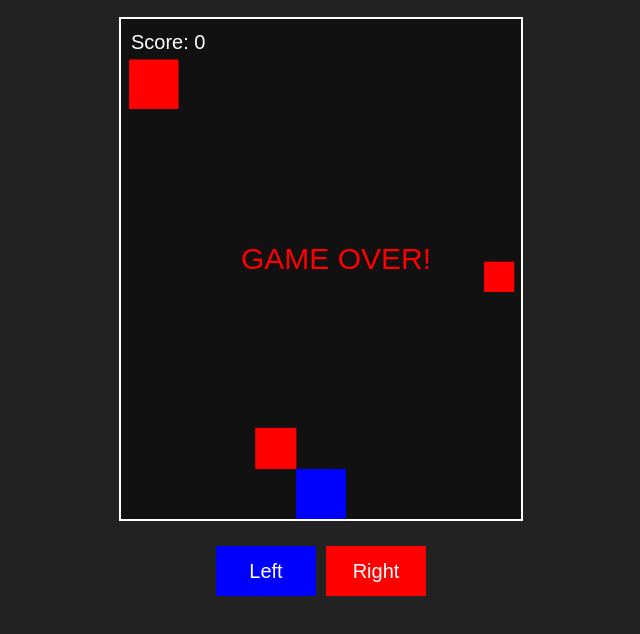
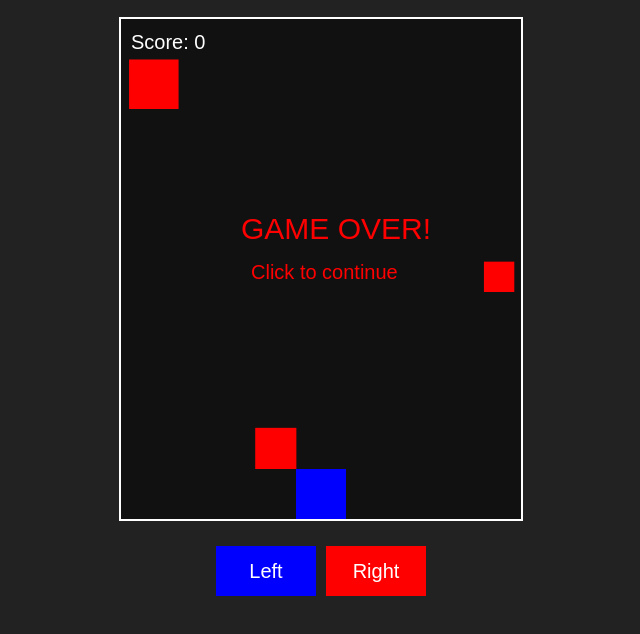
Before and after one commit to Lichengantv/game, a plain HTML site: page index.html in a window 1280 px wide. Shown: the part 58-692 px from the top of the page, without its empty margins (319-959 px from the left). Drawn offline with Linux system fonts and the light colour scheme.

Commit message:
Update index.html

```diff
--- a/index.html
+++ b/index.html
@@ -7,7 +7,7 @@
     <style>
         * { margin: 0; padding: 0; box-sizing: border-box; }
         body { text-align: center; background: #222; color: white; font-family: Arial, sans-serif; }
-        canvas { background: #111; display: block; margin: 20px auto; border: 2px solid white; }
+        canvas { background: #111; display: block; margin: 20px auto; border: 2px solid white; cursor: pointer; }
         .buttons { display: flex; justify-content: center; margin-top: 10px; }
         button { width: 100px; height: 50px; font-size: 20px; margin: 5px; cursor: pointer; border: none; }
         .left-btn { background: blue; color: white; }
@@ -29,11 +29,16 @@
         canvas.width = 400;
         canvas.height = 500;
 
-        let player = { x: 175, y: 450, width: 50, height: 50, speed: 20 };
-        let blocks = [];
-        let gameOver = false;
-        let score = 0;
-        let speedMultiplier = 1;
+        let player, blocks, gameOver, score, speedMultiplier;
+
+        function resetGame() {
+            player = { x: 175, y: 450, width: 50, height: 50, speed: 20 };
+            blocks = [];
+            gameOver = false;
+            score = 0;
+            speedMultiplier = 1;
+            updateGame();
+        }
 
         function spawnBlock() {
             let size = Math.random() * 50 + 20;
@@ -86,15 +91,21 @@
             if (gameOver) {
                 ctx.fillStyle = "red";
                 ctx.font = "30px Arial";
-                ctx.fillText("GAME OVER!", 120, 250);
+                ctx.fillText("GAME OVER!", 120, 220);
+                ctx.font = "20px Arial";
+                ctx.fillText("Click to continue", 130, 260);
                 return;
             }
 
             requestAnimationFrame(updateGame);
         }
 
+        canvas.addEventListener("click", () => {
+            if (gameOver) resetGame();
+        });
+
         setInterval(spawnBlock, 1000);
-        updateGame();
+        resetGame();
     </script>
 </body>
 </html>
```
